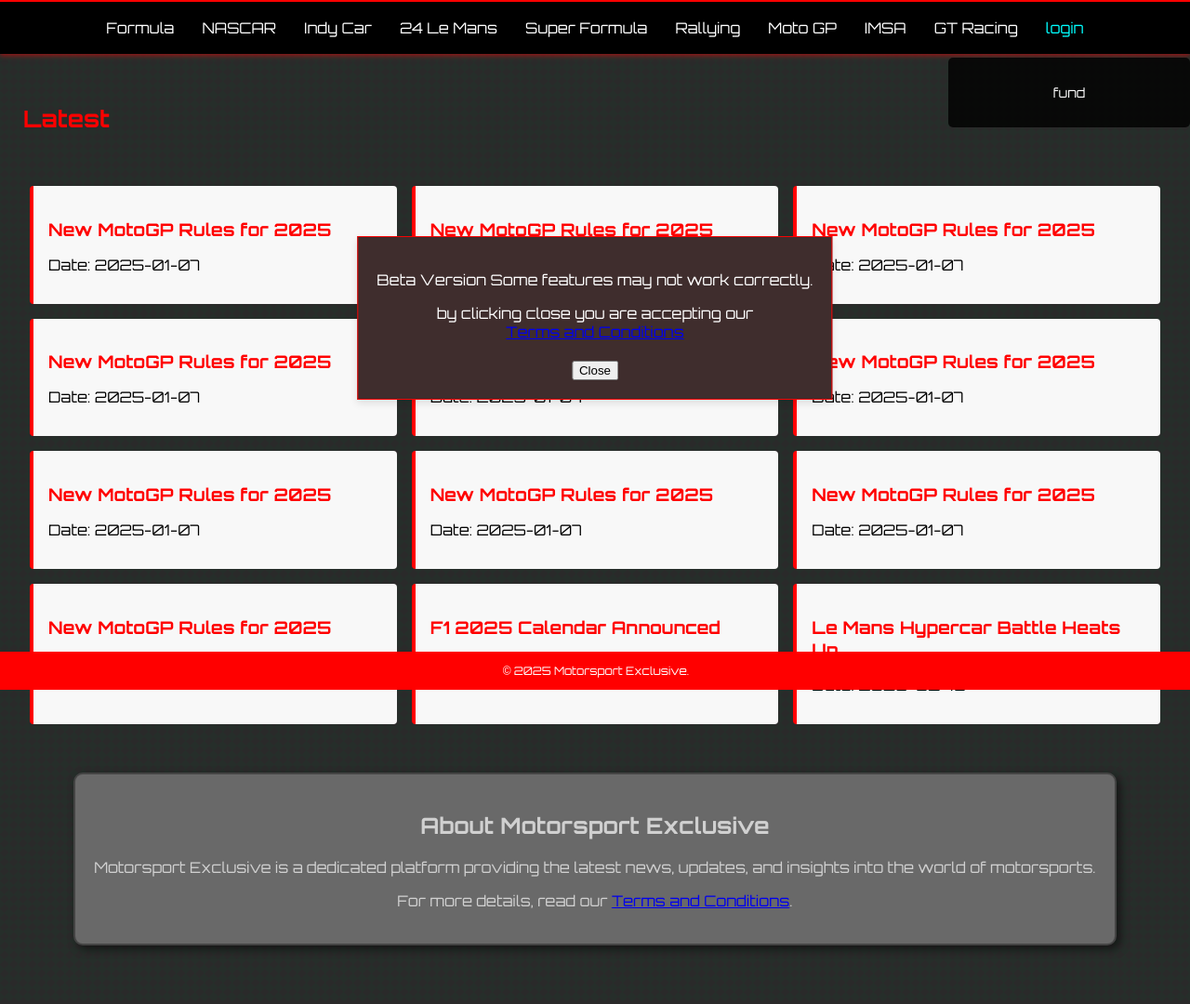
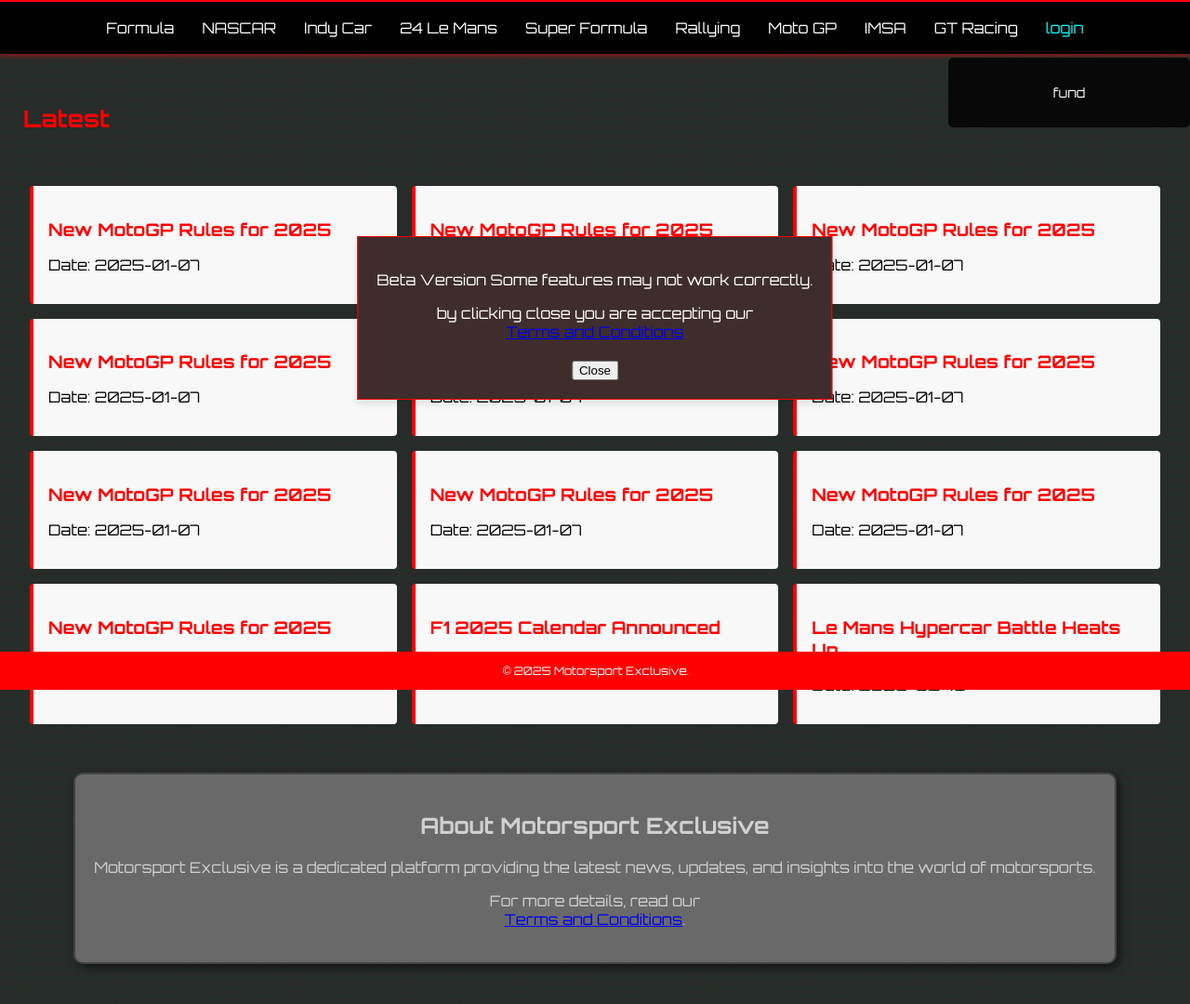
Before and after one commit to NitheshVinny20/motorsportexclusive, a website: page index.html in a window 1280 px wide. Shown: the part 58-1138 px from the top of the page at 93% size. Drawn offline with Linux system fonts and the light colour scheme.

Commit message:
index.html

```diff
--- a/index.html
+++ b/index.html
@@ -122,7 +122,7 @@
   <div class="company-info">
     <h2>About Motorsport Exclusive</h2>
     <p>Motorsport Exclusive is a dedicated platform providing the latest news, updates, and insights into the world of motorsports.</p>
-    <p>For more details, read our <a href="t&c.html">Terms and Conditions</a>.</p>
+    <p>For more details, read our <br><a href="t&c.html">Terms and Conditions</a>.</p>
   </div>
 </body><br><br>
     <footer>
```
